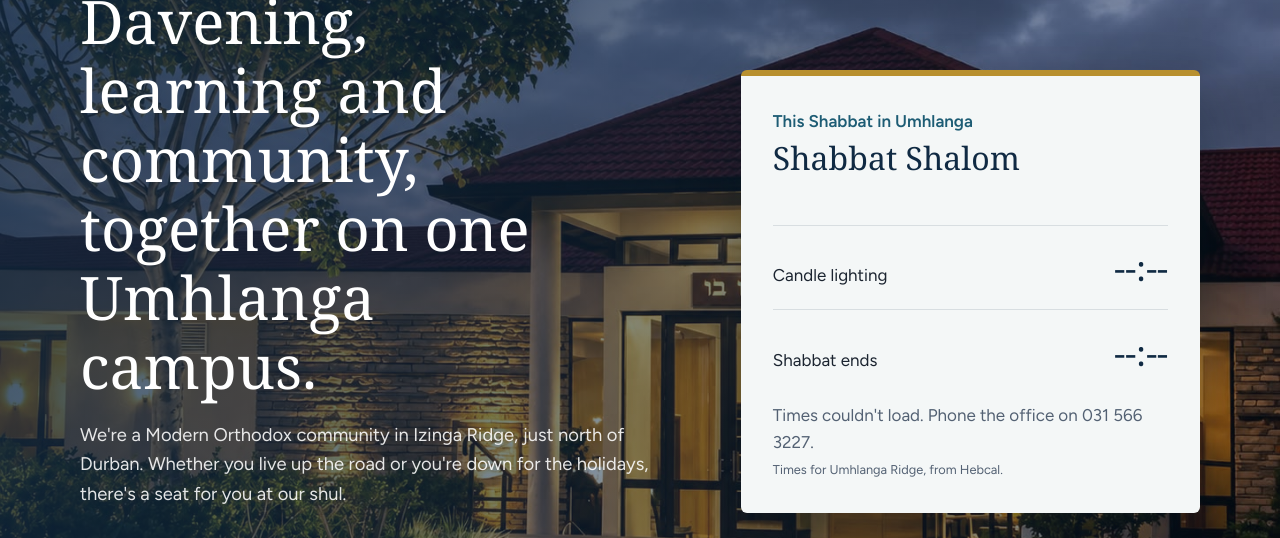
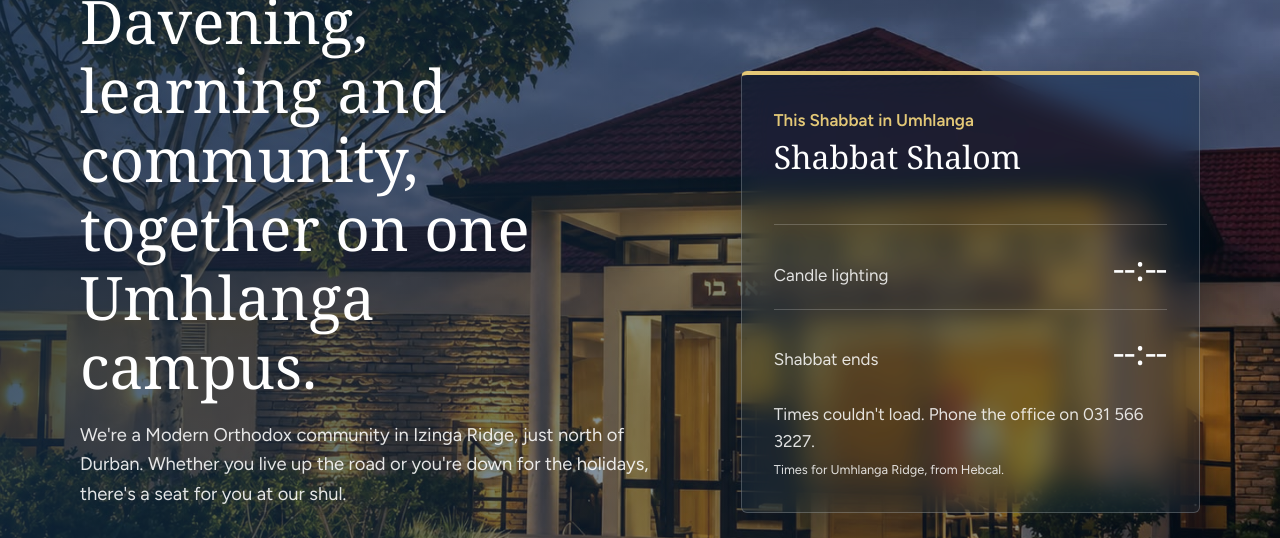
Before and after one commit to Acefusion1/J.WEBSITE, a plain HTML site: page index.html in a window 1280 px wide. Shown: the part 166-704 px from the top of the page. Drawn offline with Linux system fonts and the light colour scheme; no server answers; a web font is replaced by a local one.

Commit message:
Make home Shabbat card frosted glass so the shul shows through
Co-Authored-By: Claude Opus 5.5 <noreply@anthropic.com>
Claude-Session: https://claude.ai/code/session_016mF4tHd8a2S1iQYpNCFSnk

```diff
--- a/css/style.css
+++ b/css/style.css
@@ -574,3 +574,28 @@ h2 + .life-list { margin-top: 1.75rem; }
 .bio-box { background: #fff; border: 1px solid rgba(16,42,67,0.1); border-left: 3px solid var(--gold); border-radius: var(--radius); padding: 0.85rem 1rem; }
 .bio-label { display: block; font-size: 0.75rem; font-weight: 700; letter-spacing: 0.08em; text-transform: uppercase; color: var(--ocean); margin-bottom: 0.3rem; }
 .bio-box p { margin: 0; font-size: 0.95rem; line-height: 1.55; color: var(--text); }
+
+/* ===== Hero Shabbat card: frosted glass so the shul shows through ===== */
+.hero .shabbat-card {
+  background: rgba(16, 42, 67, 0.38);
+  -webkit-backdrop-filter: blur(14px) saturate(140%);
+  backdrop-filter: blur(14px) saturate(140%);
+  border: 1px solid rgba(255, 255, 255, 0.22);
+  border-top: 4px solid var(--gold-light);
+  color: #fff;
+  box-shadow: 0 30px 60px rgba(5, 20, 35, 0.3);
+}
+.hero .shabbat-card .shabbat-label { color: var(--gold-light); }
+.hero .shabbat-card .shabbat-parsha,
+.hero .shabbat-card .shabbat-row strong { color: #fff; }
+.hero .shabbat-card .shabbat-hebdate { color: var(--gold-light); }
+.hero .shabbat-card .shabbat-row { border-top-color: rgba(255, 255, 255, 0.2); }
+.hero .shabbat-card .shabbat-date,
+.hero .shabbat-card .shabbat-note,
+.hero .shabbat-card p,
+.hero .shabbat-card span { color: rgba(255, 255, 255, 0.85); }
+.hero .shabbat-card a { color: var(--gold-light); }
+/* Browsers without blur get a darker tint so text stays readable */
+@supports not ((backdrop-filter: blur(1px)) or (-webkit-backdrop-filter: blur(1px))) {
+  .hero .shabbat-card { background: rgba(16, 42, 67, 0.8); }
+}
```
